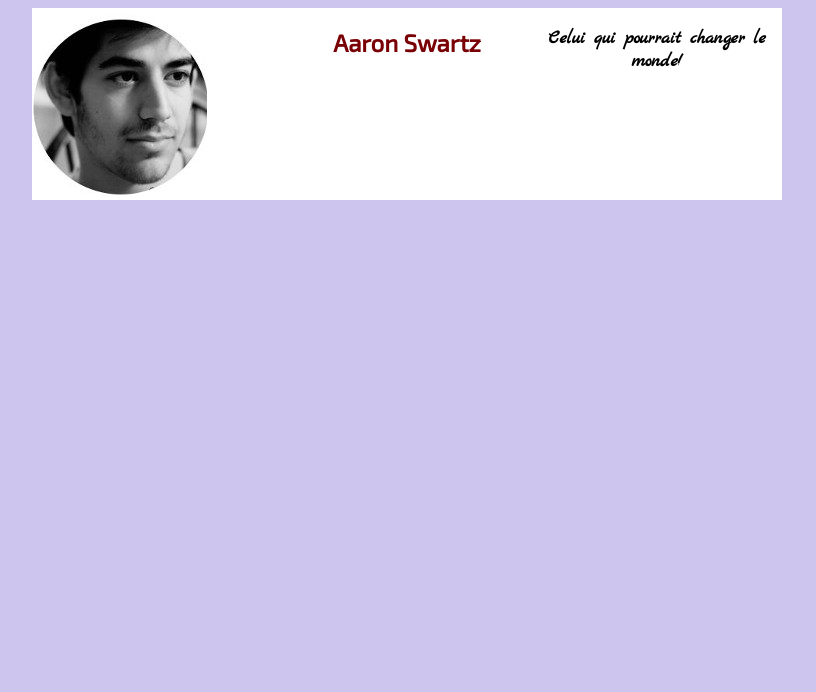
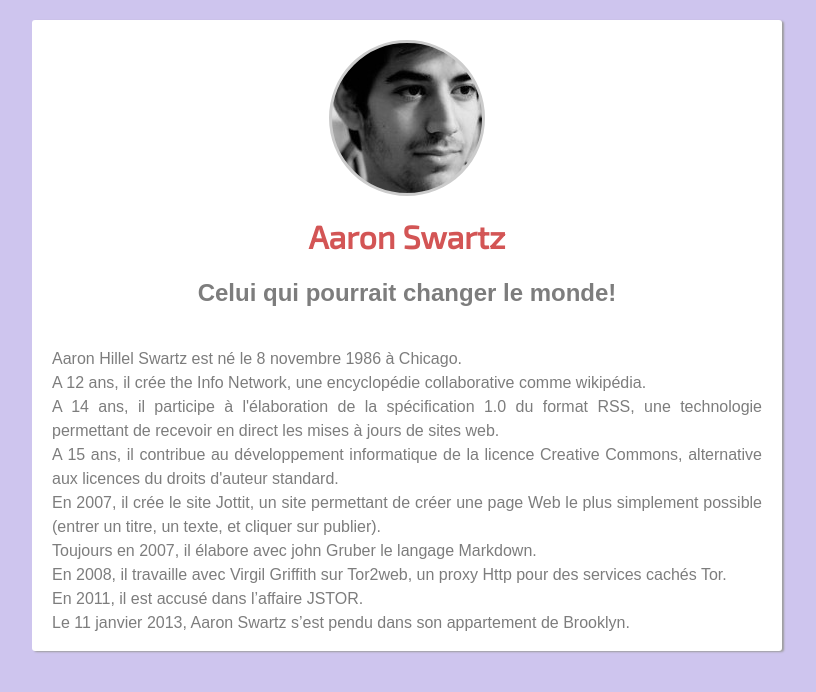
Before and after one commit to jldenbroeder/aaron-swartz, a plain HTML site: page index.html in a window 1280 px wide. Shown: the whole page, without its empty margins (233-1049 px from the left). Drawn offline with Linux system fonts and the light colour scheme.

Commit message:
ajustement du header

```diff
--- a/index.html
+++ b/index.html
@@ -9,19 +9,26 @@
   <title>Aaron Swartz</title>
 </head>
 <body>
-  <!-- PHOTO NB -->
-  <div class="conteneur">
+  <!-- Header -->
+  <div class="row1">
+    <!-- PHOTO NB -->
+    <div id="circle"></div>
+    <div class="texte-centre">
+      <h1><strong>Aaron Swartz</strong></h1>
 
-    <div class="col_100 photo-ronde">
-      <img src="images/aaron-nb-227x244-rond.jpeg" alt="Aaron Swartz">
+      <h3>Celui qui pourrait changer le monde!</h3>
     </div>
-    <div class="col_100 texte-centre">
-      <p><h2>Aaron Swartz</h2></p>
+    <div class="col_100">
+      <p class="texte-justify">Aaron Hillel Swartz est né le 8 novembre 1986 à Chicago. <br>
+A 12 ans, il crée the Info Network, une encyclopédie collaborative comme wikipédia.<br>
+A 14 ans, il participe à l'élaboration de la spécification 1.0 du format RSS, une technologie permettant de recevoir en direct les mises à jours de sites web.<br>
+A 15 ans, il contribue au développement informatique de la licence Creative Commons, alternative aux licences du droits d'auteur standard.<br>
+En 2007, il crée le site Jottit, un site permettant de créer une page Web le plus simplement possible (entrer un titre, un texte, et cliquer sur publier).<br>
+Toujours en 2007, il élabore avec john Gruber le langage Markdown.<br>
+En 2008, il travaille avec Virgil Griffith sur Tor2web, un proxy Http pour des services cachés Tor.<br>
+En 2011, il est accusé dans l’affaire JSTOR.<br>
+Le 11 janvier 2013, Aaron Swartz s’est pendu dans son appartement de Brooklyn.</p>
     </div>
-    <div class="col_100 texte-centre">
-      <p><H3>Celui qui pourrait changer le monde!</H3></p>
-    </div>
-
   </div>
 </body>
 </html>
--- a/style.css
+++ b/style.css
@@ -1,29 +1,102 @@
-body{
+html, body {
+	margin: 0;
+	padding: 0;
+  width: 100%; /* Largeur 100% */
+  min-height:100%; /* 100% sur la hauteur */
+
+  display: -webkit-box;
+  display: -webkit-flex;
+  display: -moz-box;
+  display: -ms-flexbox;
+  display: flex;
+  flex-direction: column;
+   /* l'un en dessous de l'autre */
+  -webkit-box-orient: vertical;
+  -webkit-box-direction: normal;
+  -webkit-flex-direction: column;
+  -moz-box-orient: vertical;
+  -moz-box-direction: normal;
+  -ms-flex-direction: column;
+  flex-direction: column;
+  /* chaque row à la ligne */
+  flex-wrap: wrap;
+  -ms-flex-wrap: wrap;
+  /* centrer horizontalement */
+  align-items: center;
+  -ms-flex-align: center;
+  /* centrer verticalement */
+  /*justify-content: center;
+  -ms-flex-pack: center;*/
   background-color: rgb(206, 197, 238);
-
+}
+p
+{
+font-family: Arial, Verdana, Impact, sans-serif;
+color: rgb(125, 125, 125);
+line-height: 1.5;
 }
 
-.conteneur
-{
+.row1{
+  display: -webkit-box;
+  display: -webkit-flex;
+  display: -moz-box;
+  display: -ms-flexbox;
   display: flex;
-    justify-content: center;
-    margin-left: auto;
-    margin-right: auto;
+  flex-direction: column;
+   /* l'un en dessous de l'autre */
+  -webkit-box-orient: vertical;
+  -webkit-box-direction: normal;
+  -webkit-flex-direction: column;
+  -moz-box-orient: vertical;
+  -moz-box-direction: normal;
+  -ms-flex-direction: column;
+  flex-direction: column;
+  /* chaque row à la ligne */
+  flex-wrap: wrap;
+  -ms-flex-wrap: wrap;
+  /* centrer horizontalement */
+  align-items: center;
+  -ms-flex-align: center;
   width: 70%; /* A CHANGER */
   max-width: 750px;
   min-width: 460px;
+  margin-top: 20px;
   background-color: rgb(255, 255, 255);
-    /*border-width: 1 px;
-    border-color: rgb(28, 28, 28);*/
+  /* coins arrondis */
+  -moz-border-radius: 3px;
+  -webkit-border-radius: 3px;
+  border-radius: 3px;
+  /* ombre */
+  -moz-box-shadow: 2px 1px 2px #9d9d9d;
+  -webkit-box-shadow: 2px 1px 2px #9d9d9d;
+  box-shadow: 2px 1px 2px #9d9d9d;
 }
-.col_100
-{
-  width: 90%;
+#circle {
+  width: 200px;
+  height: 200px;
+  margin-top: 20px;
+  background-image: url(images/aaron-nb-227x244-rond-cadre.png);
+  background-repeat:no-repeat;
+  height:150px;
+  width:150px;
+  background-position:50% 50%;
+  -moz-border-radius: 50%;
+  -webkit-border-radius: 50%;
+  border-radius: 50%;
+  border: 3px;
+  border-style: solid;
+  border-color: rgb(204, 204, 204);
 }
 .texte-centre{
   text-align: center;
 }
-
+.texte-justify{
+  text-align: justify;
+}
+.col_100{
+  padding-left: 20px;
+  padding-right: 20px;
+}
 .col_33
 {
   width: 33.33%;
@@ -36,15 +109,15 @@ body{
 .class-color {
   color: blue;
 }
-h2{
+h1 {
+ font-size:200%;
  font-family: 'Exo 2', sans-serif;
-  font-size: 10;
-  color: rgb(121, 0, 4);
+ color: rgb(211, 85, 85);
  }
+
 h3{
-  font-family: 'Marck Script', cursive;
+  /*font-family: 'Marck Script', cursive;*/
+  font-size:150%;
+  font-family: Arial, Verdana, Impact, sans-serif;
+  color: rgb(125, 125, 125);
 }
-p
-{
-  font-family: Arial, Verdana, Impact, sans-serif;
-}
```
Also changed, not shown: goal-css.png (added), images/aaron-nb-227x244-rond-cadre.png (added), 1 other file. Lines whose indentation alone changed are shown as unchanged.
